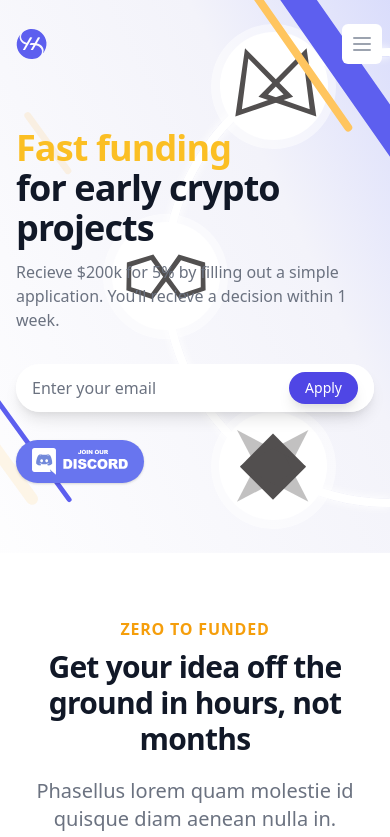
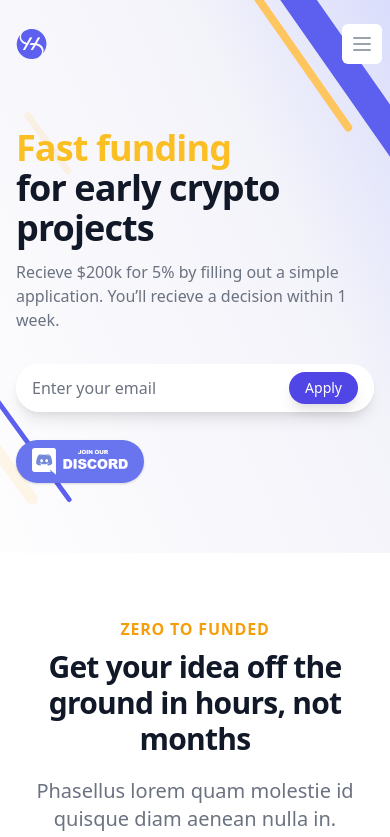
Before and after one commit to metasj/frontend, a Next.js app: page / in a window 390 px wide. Shown: the top 837 px of the page. Built offline with nearby package versions, Linux system fonts and the light colour scheme.

Commit message:
Hide background SVG on small screens

```diff
--- a/src/pages/index.js
+++ b/src/pages/index.js
@@ -36,9 +36,13 @@
 			className="relative bg-white overflow-hidden"
 			style={{
 				background:
-					"url('/bg-patterns.svg') left top no-repeat, url('/bg-crypto.svg') right center no-repeat, linear-gradient(244.75deg, #D1D5FC -10.92%, #F3F3FA 30.96%, #FFFFFF 110.9%) center center",
+					"url('/bg-patterns.svg') left top no-repeat, linear-gradient(244.75deg, #D1D5FC -10.92%, #F3F3FA 30.96%, #FFFFFF 110.9%) center center",
 			}}
 		>
+			<div
+				className="pointer-events-none absolute inset-0 hidden lg:block"
+				style={{ background: "url('/bg-crypto.svg') right center no-repeat" }}
+			/>
 			<div className="relative pt-6 pb-16 sm:pb-24 lg:pb-32">
 				<Popover>
 					<nav
```
